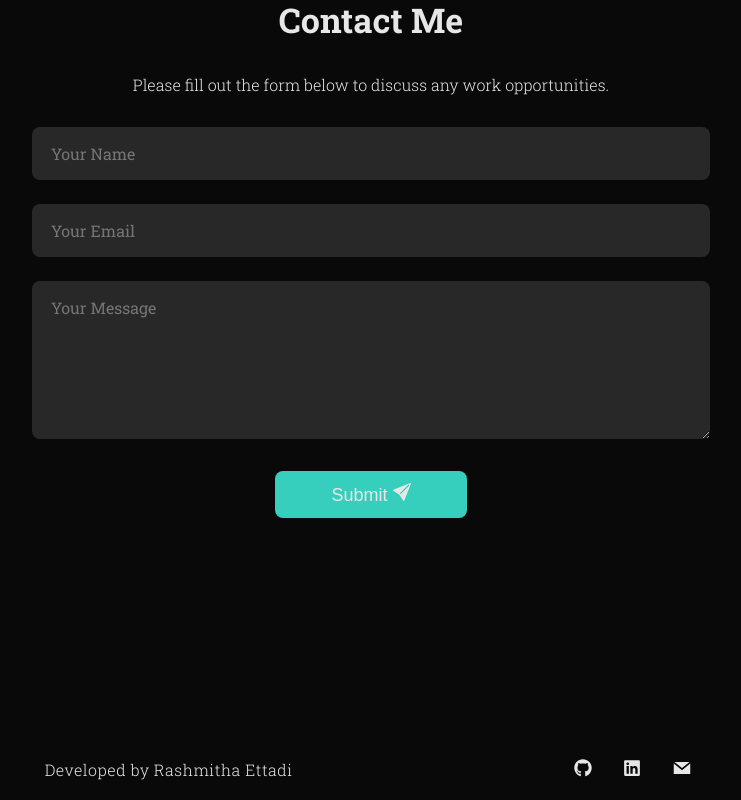
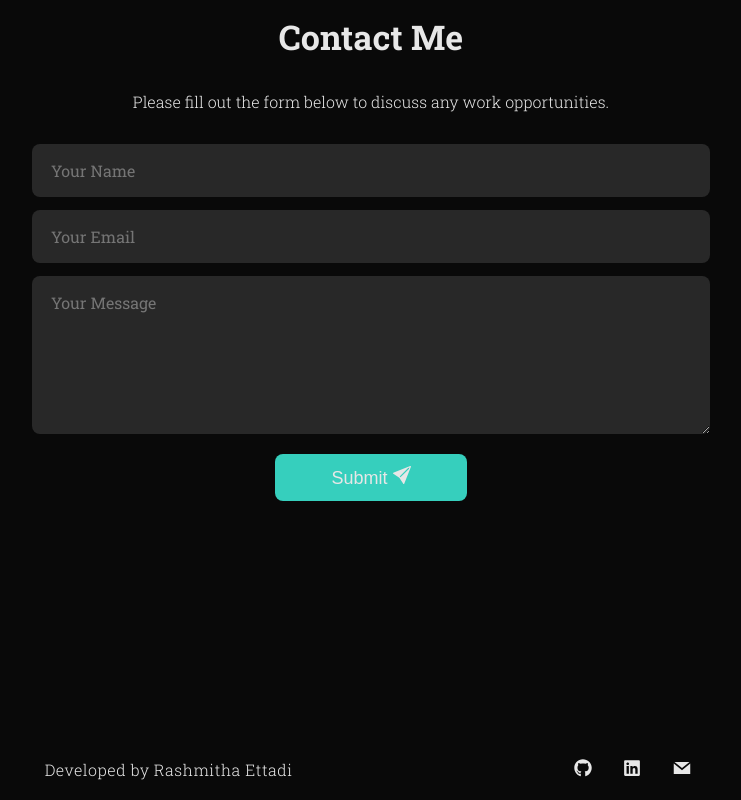
Before and after one commit to RashmithaEttadi/portfolioReact, a React (Create React App) app: page /About in a window 1280 px wide. Shown: the part 4002-4802 px from the top of the page, without its empty margins (269-1010 px from the left). Built offline with nearby package versions, Linux system fonts and the light colour scheme.

Commit message:
index modified

```diff
--- a/src/index.css
+++ b/src/index.css
@@ -274,7 +274,7 @@ b{
   font-family: inherit;
   width: 100%;
   max-width: 40rem;
-  margin-bottom: 1.5rem;
+  margin-bottom: 0.8rem;
   padding: 1rem 1.2rem;
   color: white;
   border: none;
```
